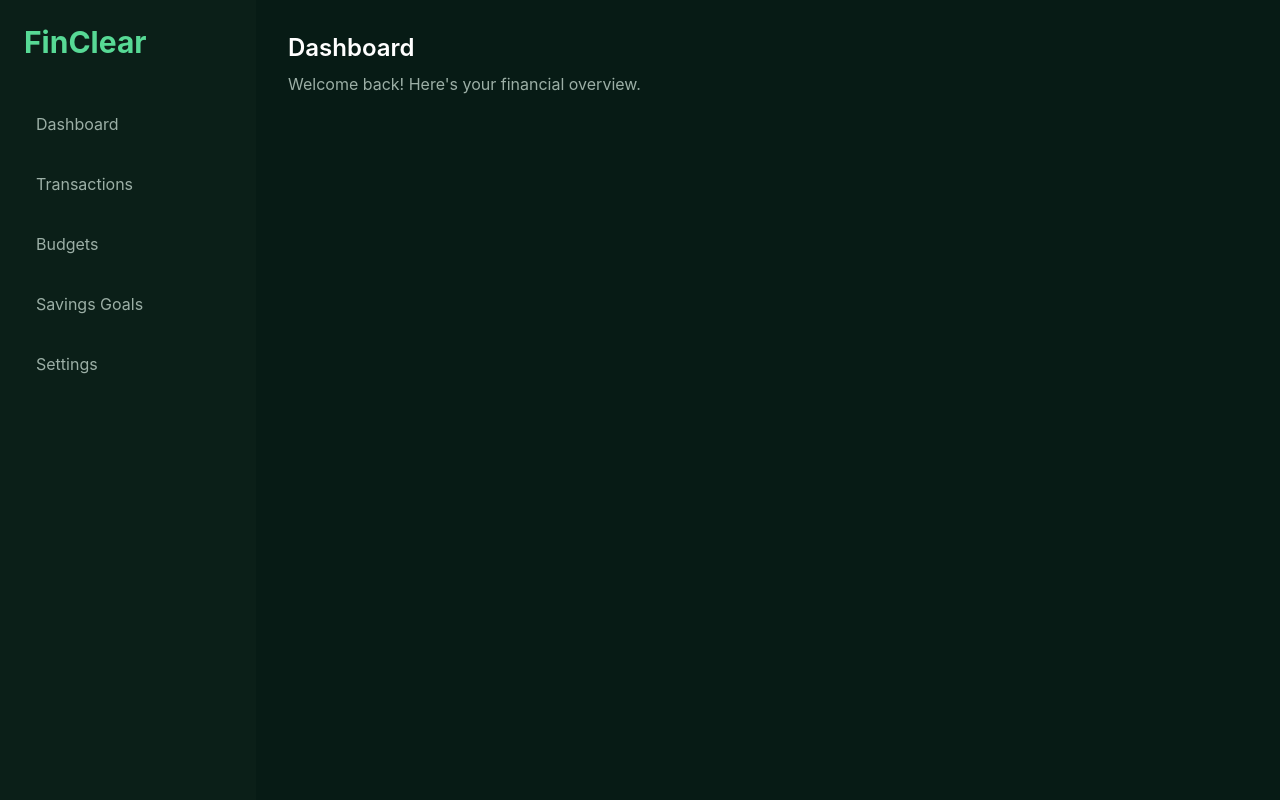
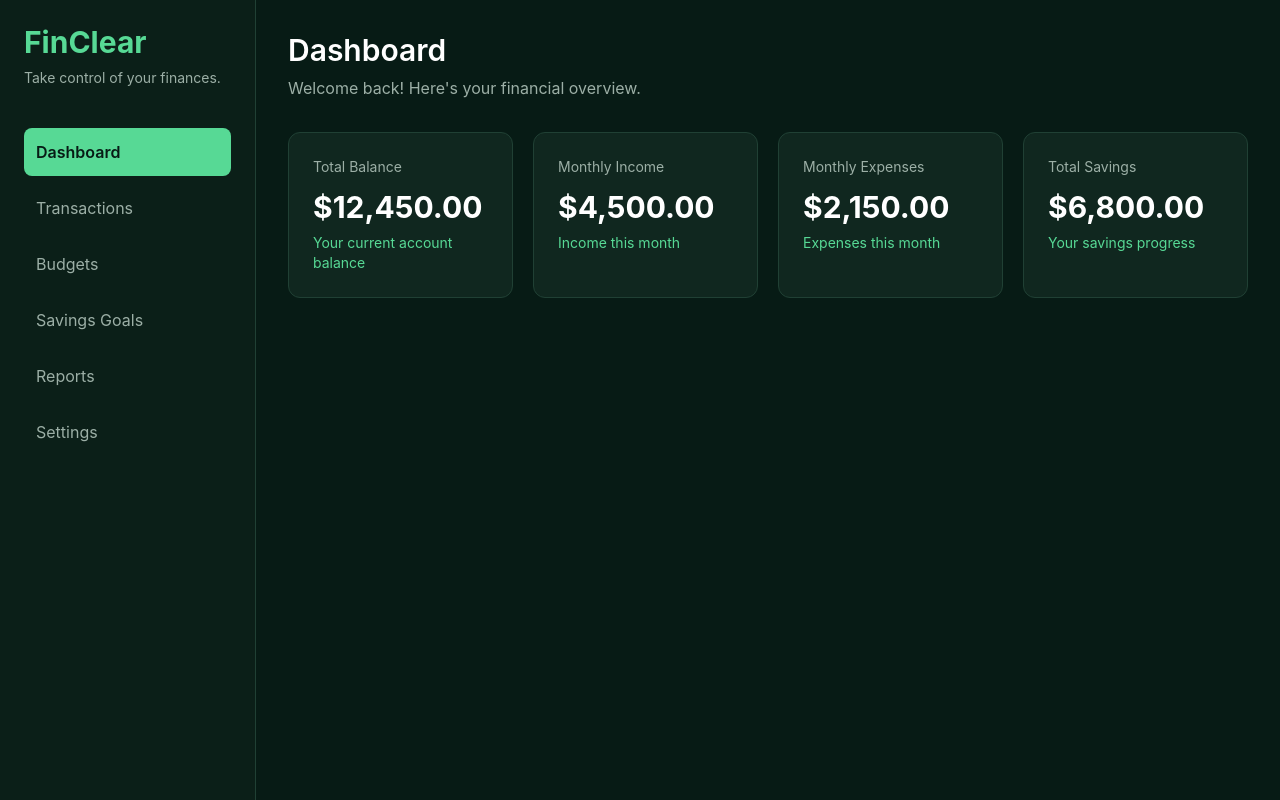
Before and after one commit to RyanHash24/seng513-temp, a React (Vite) app in the folder frontend/: page / in a window 1280 px wide. Built offline with nearby package versions, Linux system fonts and the light colour scheme.

Commit message:
feat(frontend): add financial summary cards

```diff
--- a/frontend/src/App.tsx
+++ b/frontend/src/App.tsx
@@ -1,25 +1,58 @@
 
-function App() {
 const menuItems = [
   "Dashboard",
   "Transactions",
   "Budgets",
   "Savings Goals",
+  "Reports",
   "Settings",
 ];
 
+const summaryCards = [
+  {
+    title: "Total Balance",
+    amount: "$12,450.00",
+    description: "Your current account balance",
+  },
+  {
+    title: "Monthly Income",
+    amount: "$4,500.00",
+    description: "Income this month",
+  },
+  {
+    title: "Monthly Expenses",
+    amount: "$2,150.00",
+    description: "Expenses this month",
+  },
+  {
+    title: "Total Savings",
+    amount: "$6,800.00",
+    description: "Your savings progress",
+  },
+];
+
+function App() {
   return (
     <div className="min-h-screen bg-[#071B15] text-white md:flex">
-      <aside className="bg-[#0B1F18] p-6 md:min-h-screen md:w-64">
+      {/* Sidebar */}
+      <aside className="w-full border-b border-[#204034] bg-[#0B1F18] p-6 md:min-h-screen md:w-64 md:border-b-0 md:border-r">
         <h1 className="text-3xl font-bold text-[#57D995]">
           FinClear
         </h1>
 
-        <nav className="mt-10 space-y-3" aria-label="Main navigation">
+        <p className="mt-2 text-sm text-[#9CAFA6]">
+          Take control of your finances.
+        </p>
+
+        <nav className="mt-10 space-y-2" aria-label="Main navigation">
           {menuItems.map((item) => (
             <div
               key={item}
-              className="rounded-lg p-3 text-[#9CAFA6]"
+              className={`rounded-lg p-3 ${
+                item === "Dashboard"
+                  ? "bg-[#57D995] font-semibold text-[#071B15]"
+                  : "text-[#9CAFA6]"
+              }`}
             >
               {item}
             </div>
@@ -27,15 +60,42 @@ function App() {
         </nav>
       </aside>
 
-      <main className="flex-1 p-8">
+      {/* Main Dashboard */}
+      <main className="min-w-0 flex-1 p-5 md:p-8">
         <header>
-          <h2 className="text-2xl font-semibold">
+          <h2 className="text-3xl font-semibold">
             Dashboard
           </h2>
+
           <p className="mt-2 text-[#9CAFA6]">
             Welcome back! Here's your financial overview.
           </p>
         </header>
+
+        {/* Financial Cards */}
+        <section
+          className="mt-8 grid grid-cols-1 gap-5 sm:grid-cols-2 xl:grid-cols-4"
+          aria-label="Financial summary"
+        >
+          {summaryCards.map((card) => (
+            <div
+              key={card.title}
+              className="rounded-xl border border-[#204034] bg-[#10271F] p-6"
+            >
+              <h3 className="text-sm text-[#9CAFA6]">
+                {card.title}
+              </h3>
+
+              <p className="mt-3 text-3xl font-bold">
+                {card.amount}
+              </p>
+
+              <p className="mt-2 text-sm text-[#57D995]">
+                {card.description}
+              </p>
+            </div>
+          ))}
+        </section>
       </main>
     </div>
   );
```
Lines whose indentation alone changed are shown as unchanged.
